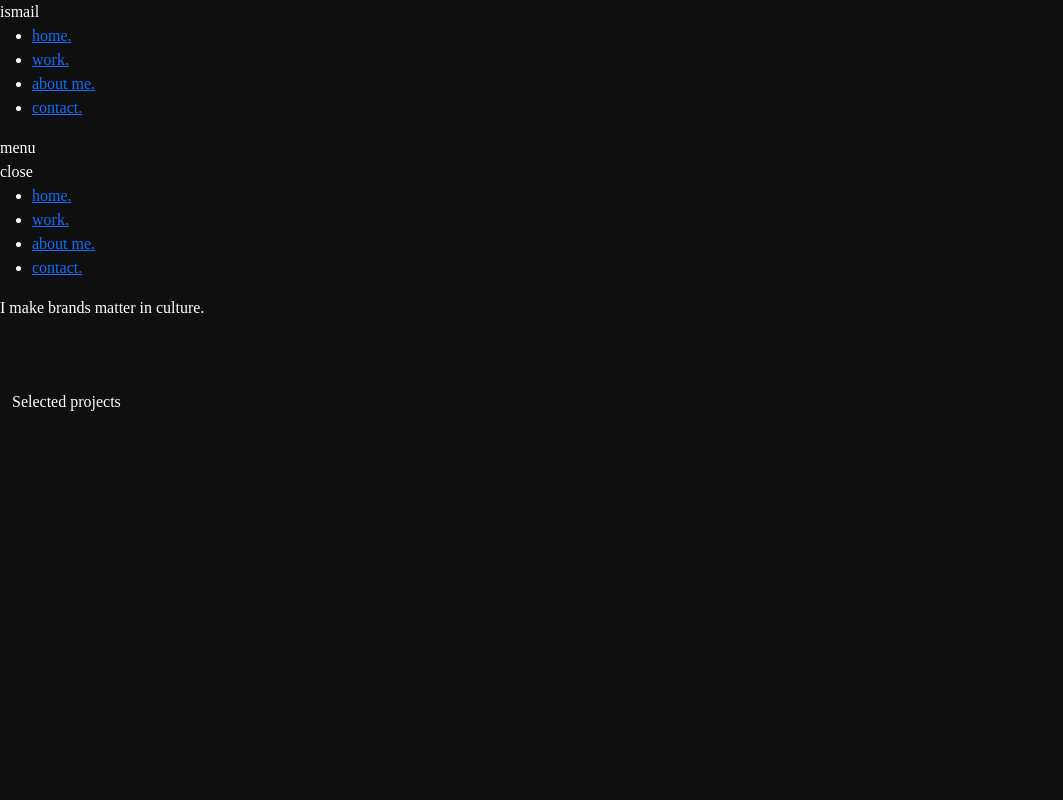
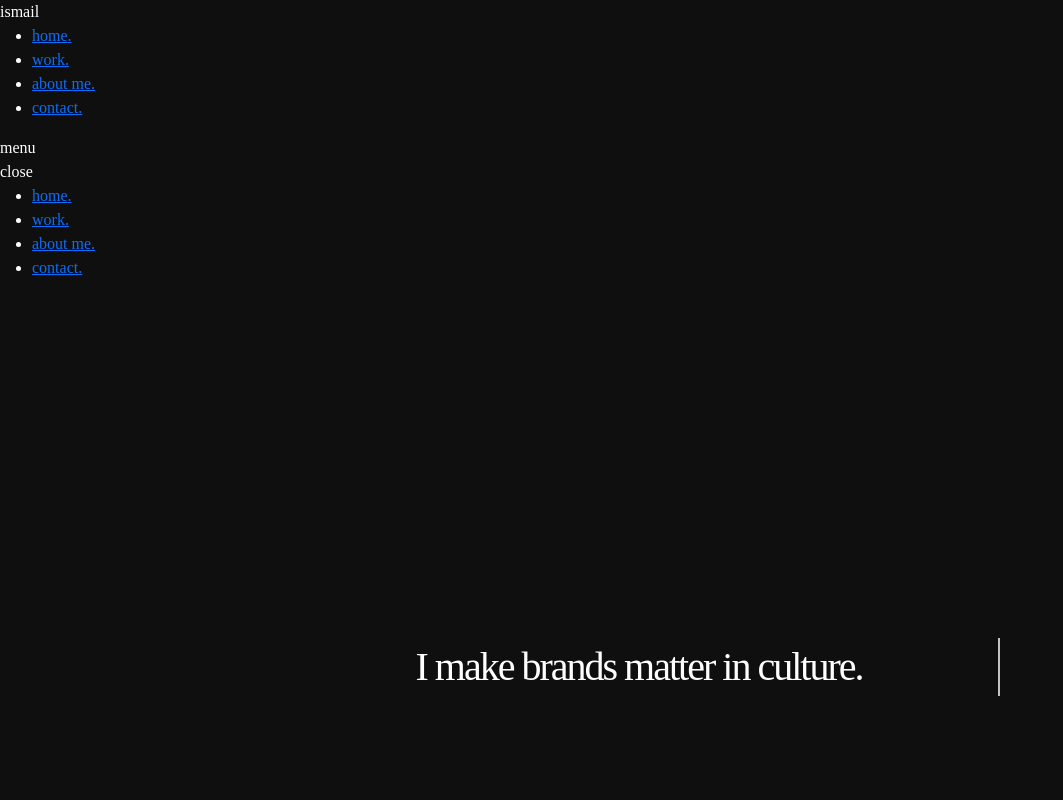
Before and after one commit to ikyilmaz/portfolio, a React (Create React App) app: page / in a window 1280 px wide. Shown: the top 800 px of the page, without its empty margins (0-1063 px from the left). Built offline with nearby package versions, Linux system fonts and the light colour scheme.

Commit message:
add styles

```diff
--- a/src/components/Hero.tsx
+++ b/src/components/Hero.tsx
@@ -1,9 +1,69 @@
 import React from "react";
-import styled from "styled-components";
+import styled, { keyframes } from "styled-components";
 
-const HeroWrapper = styled.div``;
+const HeroWrapper = styled.div`
+  height: 100vh;
+  display: flex;
+  align-items: center;
+  justify-content: center;
+
+  h1 {
+    font-weight: lighter;
+    text-align: center;
+    letter-spacing: -2px;
+    line-height: 58px;
+  }
+
+  @media (max-width: 768px) {
+    .header h1 {
+      font-size: 26px;
+    }
+  }
+`;
 const Header = styled.div``;
-const Line = styled.div``;
+
+const typewriter = keyframes`
+    from {
+        width: 0;
+    }
+    to {
+        width: 18em;
+    }
+`;
+
+const blinkTextCussor = keyframes`
+    from {
+      border-right-color: rgba(255, 255, 255, 0.75);
+    }
+    to {
+      border-right-color: transparent;
+    }
+`;
+
+const Line = styled.h1`
+  width: 24em;
+  top: 50%;
+  margin: auto;
+  border-right: 2px solid rgba(255, 255, 255, 0.75);
+  text-align: center;
+  white-space: nowrap;
+  overflow: hidden;
+  transform: translateY(-50%);
+
+  animation: ${typewriter} 4s steps(40) 1s 1 normal both,
+    blinkTextCussor 500ms steps(40) infinite normal;
+
+  @media (max-width: 768px) {
+    @keyframes typewriter {
+      from {
+        width: 0;
+      }
+      to {
+        width: 17em;
+      }
+    }
+  }
+`;
 const ScrollDown = styled.div``;
 
 export const Hero: React.FC = () => {
```
